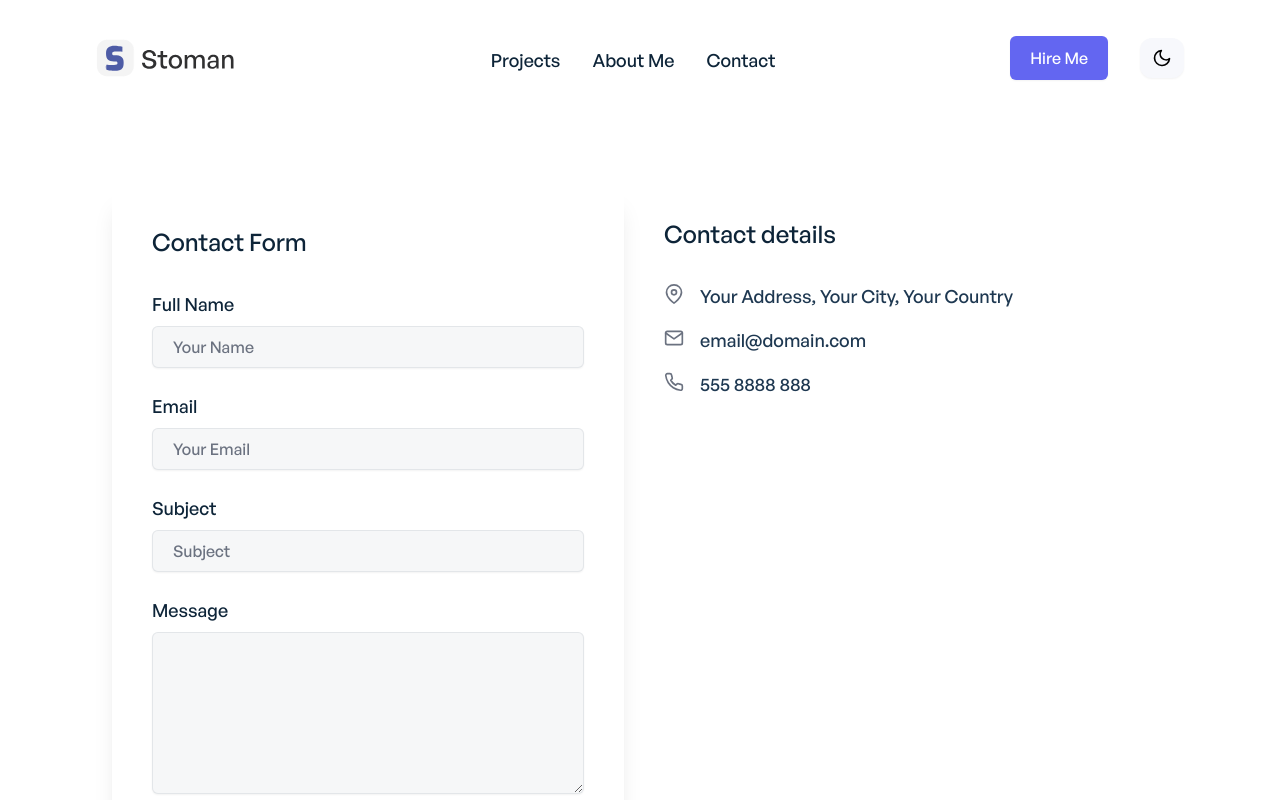
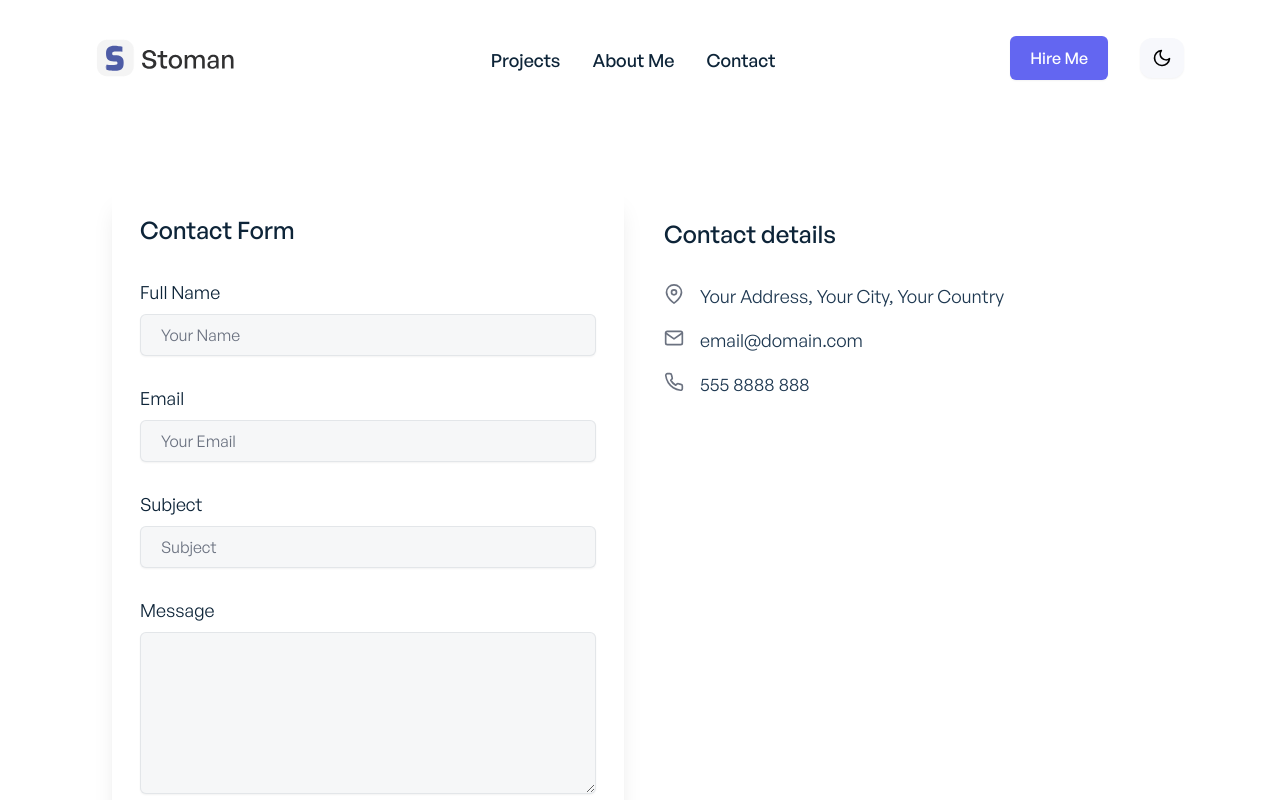
Before and after one commit to blasbot/vuejs-tailwindcss-project, a Vue app: page /contact in a window 1280 px wide. Shown: the top 800 px of the page. Built offline with nearby package versions, Linux system fonts and the light colour scheme; what vue-backtotop would draw is missing.

Commit message:
Contact form and contact details fonts refactoring

```diff
--- a/src/components/contact/ContactDetails.vue
+++ b/src/components/contact/ContactDetails.vue
@@ -7,7 +7,7 @@
 			>
 				Contact details
 			</h2>
-			<ul class="font-general-medium">
+			<ul class="font-general-regular">
 				<li class="flex" v-for="contact in contacts" :key="contact.id">
 					<i
 						:data-feather="contact.icon"
--- a/src/components/contact/ContactForm.vue
+++ b/src/components/contact/ContactForm.vue
@@ -1,23 +1,23 @@
 <template>
 	<!-- Contact form -->
 	<div class="w-full md:w-1/2">
-		<div class="leading-loose">
-			<form
-				class="max-w-xl m-4 p-6 sm:p-10 bg-secondary-light dark:bg-secondary-dark rounded-xl shadow-xl text-left"
+		<div
+			class="leading-loose max-w-xl m-4 p-7 bg-secondary-light dark:bg-secondary-dark rounded-xl shadow-xl text-left"
+		>
+			<p
+				class="font-general-medium text-primary-dark dark:text-primary-light text-2xl mb-8"
 			>
-				<p
-					class="font-general-medium text-primary-dark dark:text-primary-light text-2xl mb-8"
-				>
-					Contact Form
-				</p>
-				<div class="font-general-medium">
+				Contact Form
+			</p>
+			<form action="#" class="font-general-regular space-y-7">
+				<div>
 					<label
 						class="block text-lg text-primary-dark dark:text-primary-light mb-2"
 						for="name"
 						>Full Name</label
 					>
 					<input
-						class="w-full px-5 py-2 border border-gray-300 dark:border-primary-dark border-opacity-50 text-primary-dark dark:text-secondary-light bg-ternary-light dark:bg-ternary-dark rounded-md shadow-sm text-md dark:font-medium"
+						class="w-full px-5 py-2 border border-gray-300 dark:border-primary-dark border-opacity-50 text-primary-dark dark:text-secondary-light bg-ternary-light dark:bg-ternary-dark rounded-md shadow-sm text-md"
 						id="name"
 						name="name"
 						type="text"
@@ -26,14 +26,14 @@
 						aria-label="Name"
 					/>
 				</div>
-				<div class="mt-6 font-general-medium">
+				<div>
 					<label
 						class="block text-lg text-primary-dark dark:text-primary-light mb-2"
 						for="email"
 						>Email</label
 					>
 					<input
-						class="w-full px-5 py-2 border border-gray-300 dark:border-primary-dark border-opacity-50 text-primary-dark dark:text-secondary-light bg-ternary-light dark:bg-ternary-dark rounded-md shadow-sm text-md dark:font-medium"
+						class="w-full px-5 py-2 border border-gray-300 dark:border-primary-dark border-opacity-50 text-primary-dark dark:text-secondary-light bg-ternary-light dark:bg-ternary-dark rounded-md shadow-sm text-md"
 						id="email"
 						name="email"
 						type="text"
@@ -42,14 +42,14 @@
 						aria-label="Email"
 					/>
 				</div>
-				<div class="mt-6 font-general-medium">
+				<div>
 					<label
 						class="block text-lg text-primary-dark dark:text-primary-light mb-2"
 						for="subject"
 						>Subject</label
 					>
 					<input
-						class="w-full px-5 py-2 border border-gray-300 dark:border-primary-dark border-opacity-50 text-primary-dark dark:text-secondary-light bg-ternary-light dark:bg-ternary-dark rounded-md shadow-sm text-md dark:font-medium"
+						class="w-full px-5 py-2 border border-gray-300 dark:border-primary-dark border-opacity-50 text-primary-dark dark:text-secondary-light bg-ternary-light dark:bg-ternary-dark rounded-md shadow-sm text-md"
 						id="subject"
 						name="subject"
 						type="text"
@@ -59,14 +59,14 @@
 					/>
 				</div>
 
-				<div class="mt-6 font-general-medium">
+				<div>
 					<label
 						class="block text-lg text-primary-dark dark:text-primary-light mb-2"
 						for="message"
 						>Message</label
 					>
 					<textarea
-						class="w-full px-5 py-2 border border-gray-300 dark:border-primary-dark border-opacity-50 text-primary-dark dark:text-secondary-light bg-ternary-light dark:bg-ternary-dark rounded-md shadow-sm text-md dark:font-medium"
+						class="w-full px-5 py-2 border border-gray-300 dark:border-primary-dark border-opacity-50 text-primary-dark dark:text-secondary-light bg-ternary-light dark:bg-ternary-dark rounded-md shadow-sm text-md"
 						id="message"
 						name="message"
 						cols="14"
@@ -75,10 +75,10 @@
 					></textarea>
 				</div>
 
-				<div class="mt-6">
+				<div>
 					<Button
 						title="Send Message"
-						class="font-general-medium px-4 py-2.5 text-white font-medium tracking-wider bg-indigo-500 hover:bg-indigo-600 focus:ring-1 focus:ring-indigo-900 rounded-lg"
+						class="px-4 py-2.5 text-white tracking-wider bg-indigo-500 hover:bg-indigo-600 focus:ring-1 focus:ring-indigo-900 rounded-lg"
 						type="submit"
 						aria-label="Send Message"
 					/>
```
